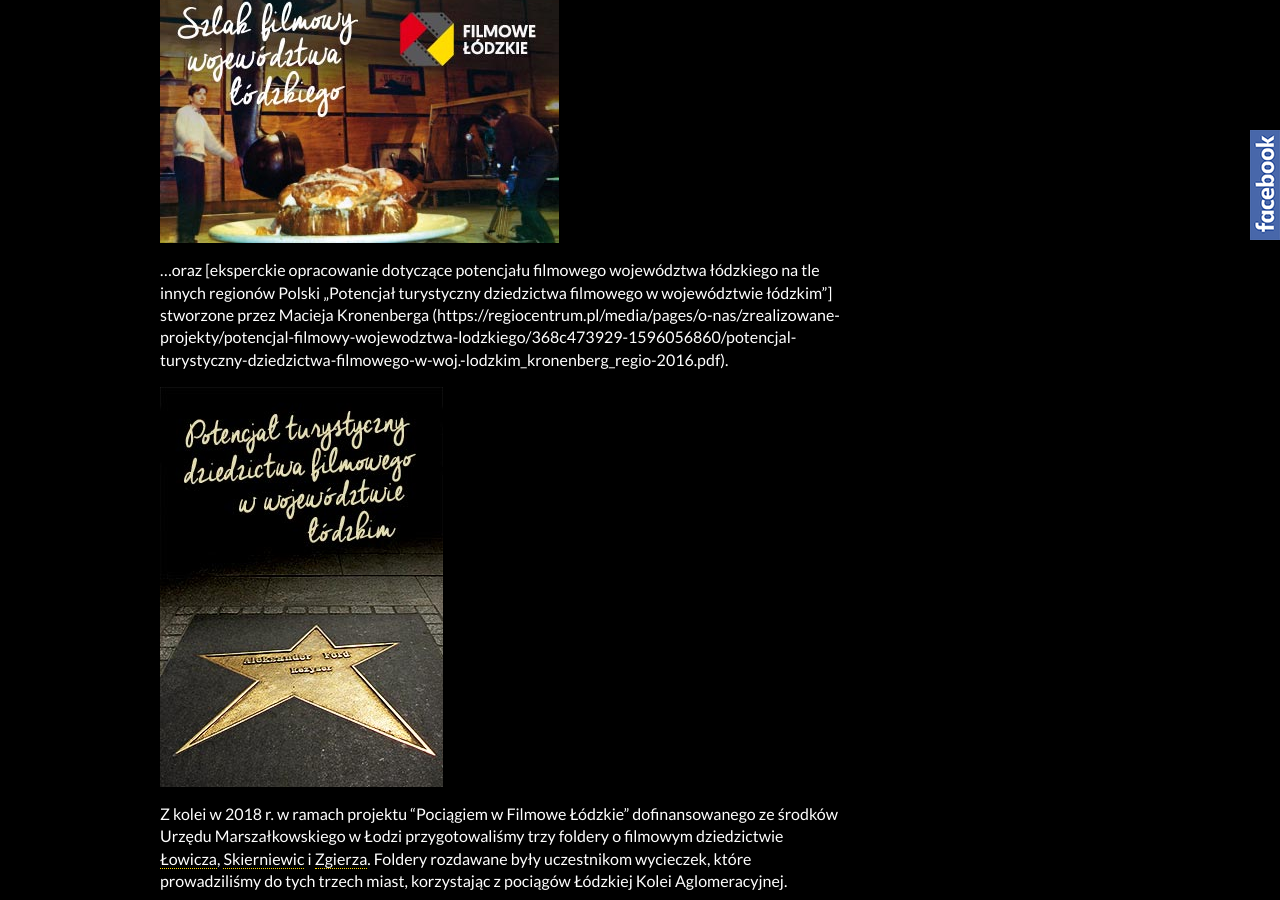
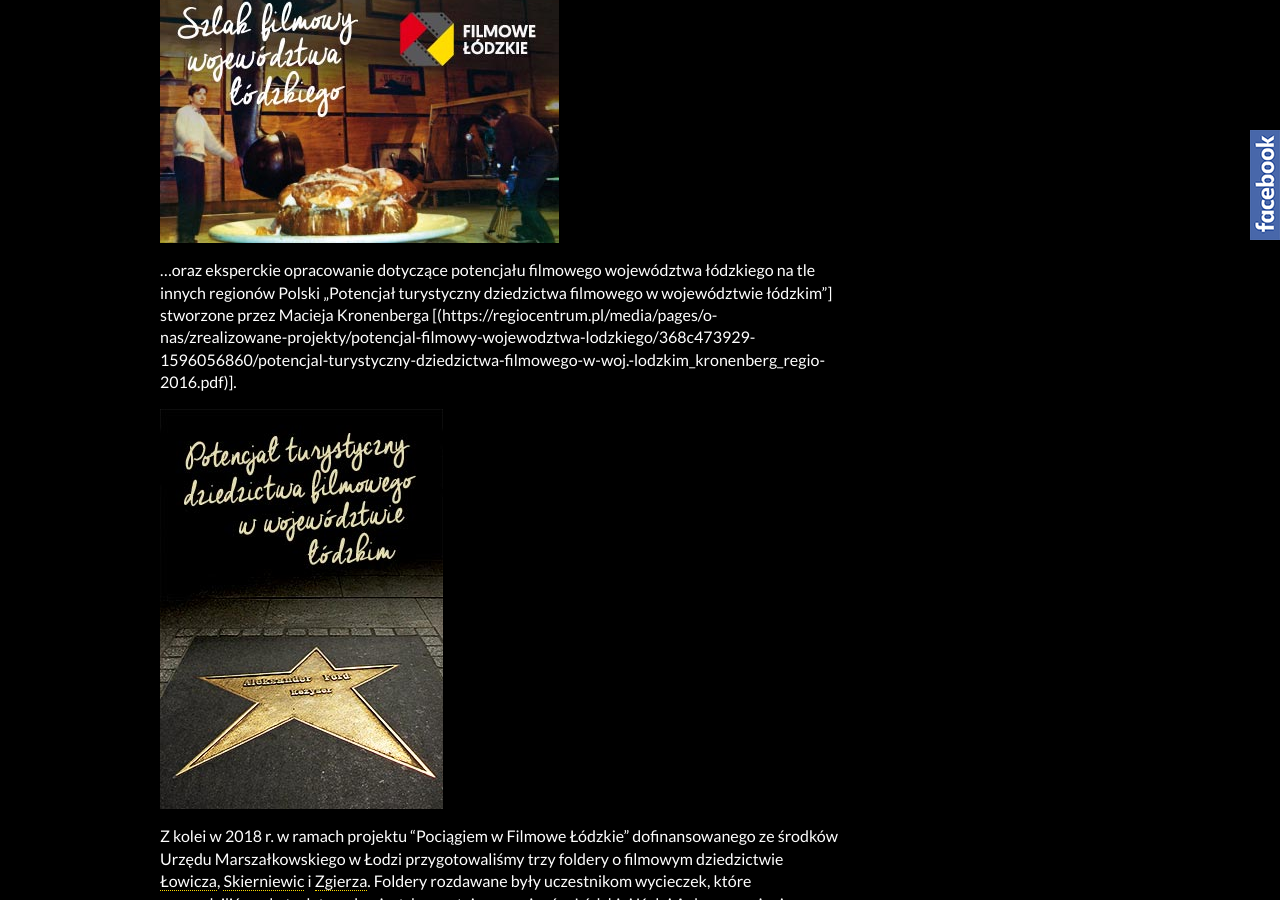
Before and after one commit to fusilli/filmowelodzkie, a Jekyll site: the page built from publikacje.md, in a window 1280 px wide and 900 px high, scrolled down 1555 px. Built offline with Jekyll 4.4.1, drawn with Linux system fonts in a browser that asks for light colours; nearby versions of some CDN libraries.

```diff
--- a/publikacje.md
+++ b/publikacje.md
@@ -19,7 +19,7 @@ W 2016 r. w ramach projektu „Szlak filmowy województwa łódzkiego” [Filmow
 
 [![Szlak filmowy województwa łódzkiego](/img/szlak-filmowy-wojewodztwa-lodzkiego.jpg)](https://regiocentrum.pl/media/pages/o-nas/zrealizowane-projekty/potencjal-filmowy-wojewodztwa-lodzkiego/1a2f849e3d-1664362990/szlak-filmowy-wojewodztwa-lodzkiego-web-2022-09-27.pdf)
 
-…oraz [eksperckie opracowanie dotyczące potencjału filmowego województwa łódzkiego na tle innych regionów Polski „Potencjał turystyczny dziedzictwa filmowego w województwie łódzkim”] stworzone przez Macieja Kronenberga (https://regiocentrum.pl/media/pages/o-nas/zrealizowane-projekty/potencjal-filmowy-wojewodztwa-lodzkiego/368c473929-1596056860/potencjal-turystyczny-dziedzictwa-filmowego-w-woj.-lodzkim_kronenberg_regio-2016.pdf).
+…oraz eksperckie opracowanie dotyczące potencjału filmowego województwa łódzkiego na tle innych regionów Polski „Potencjał turystyczny dziedzictwa filmowego w województwie łódzkim”] stworzone przez Macieja Kronenberga [(https://regiocentrum.pl/media/pages/o-nas/zrealizowane-projekty/potencjal-filmowy-wojewodztwa-lodzkiego/368c473929-1596056860/potencjal-turystyczny-dziedzictwa-filmowego-w-woj.-lodzkim_kronenberg_regio-2016.pdf)].
 
 [![Potencjał turystyczny dziedzictwa filmowego w województwie łódzkim](/img/potencjal-turystyczny-dziedzictwa-filmowego-w-wojewodztwie-lodzkim.jpg)](https://regiocentrum.pl/media/pages/o-nas/zrealizowane-projekty/potencjal-filmowy-wojewodztwa-lodzkiego/368c473929-1596056860/potencjal-turystyczny-dziedzictwa-filmowego-w-woj.-lodzkim_kronenberg_regio-2016.pdf)
 
```
